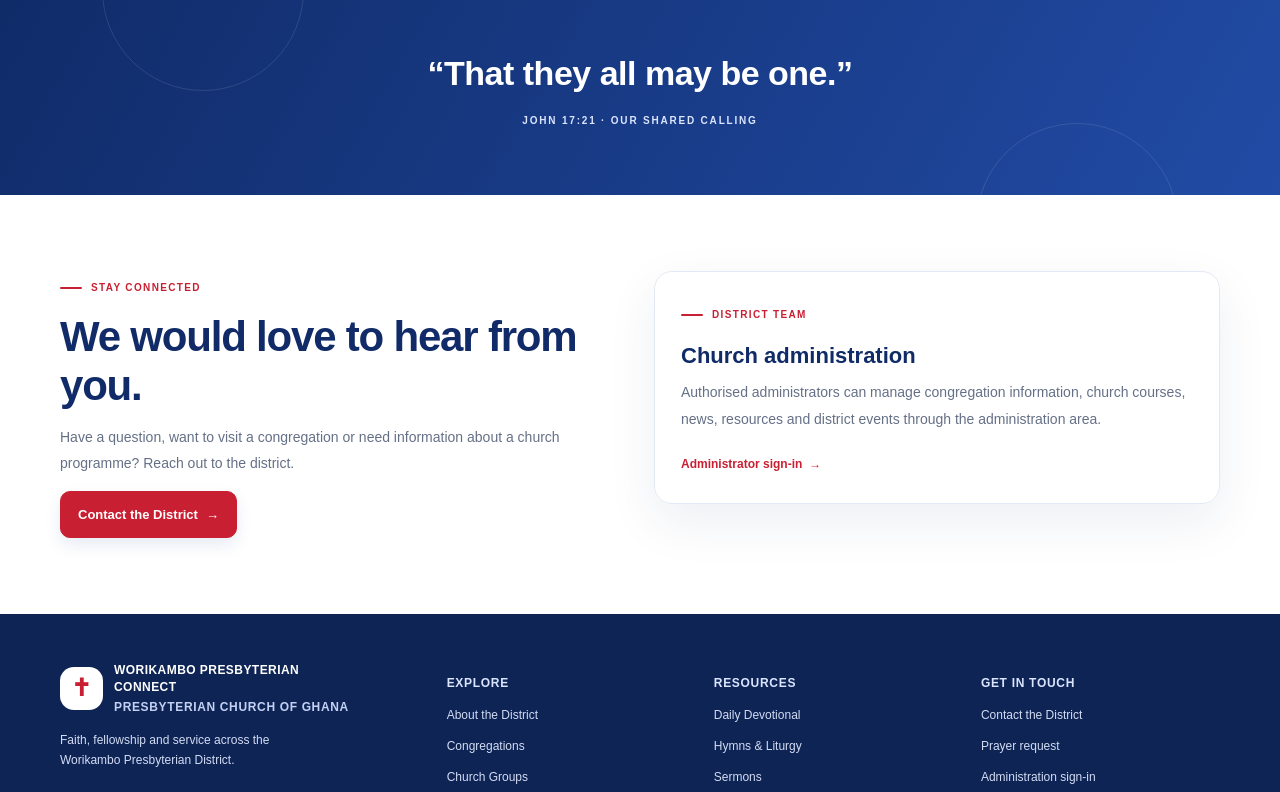
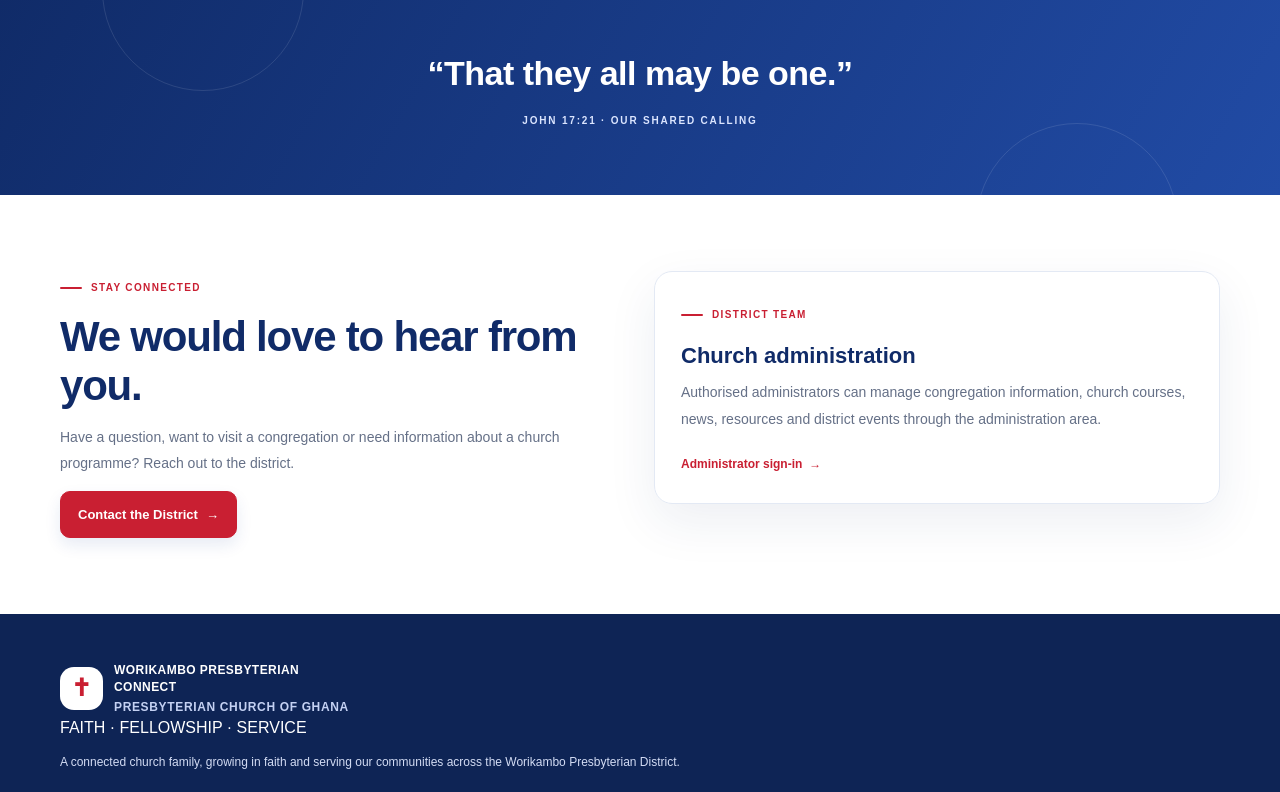
Before and after one commit to ernestayambilla73-netizen/worikambo-Presbyterian-connect, a Next.js app: page / in a window 1280 px wide. Shown: the part 2000-2792 px from the top of the page. Built offline with nearby package versions, Linux system fonts and the light colour scheme.

Commit message:
Elevate site-wide footer with polished church branding and navigation

```diff
--- a/app/layout.tsx
+++ b/app/layout.tsx
@@ -26,18 +26,24 @@ export default function RootLayout({ children }: Readonly<{ children: React.Reac
       <Brand />
       <nav className="nav-links" aria-label="Main navigation">
         {nav.map(([label, href]) => <a key={href} href={href}>{label}</a>)}
-        <a className="nav-cta" href="/contact">Plan a Visit</a>
+        <a className="nav-cta" href="/contact">Plan a Visit <span aria-hidden="true">↗</span></a>
       </nav>
     </div></header>
     {children}
-    <footer className="site-footer"><div className="container">
-      <div className="footer-grid">
-        <div><Brand/><p style={{marginTop:16,maxWidth:270}}>Faith, fellowship and service across the Worikambo Presbyterian District.</p></div>
-        <div><h3>Explore</h3><div className="footer-links"><a href="/about">About the District</a><a href="/congregations">Congregations</a><a href="/ministries">Church Groups</a><a href="/events">Events & Programmes</a></div></div>
-        <div><h3>Resources</h3><div className="footer-links"><a href="/devotional">Daily Devotional</a><a href="/hymns">Hymns & Liturgy</a><a href="/sermons">Sermons</a><a href="/news">Church News</a></div></div>
-        <div><h3>Get in touch</h3><div className="footer-links"><a href="/contact">Contact the District</a><a href="/contact#prayer">Prayer request</a><a href="/admin">Administration sign-in</a><a href="https://pcgonline.org/" target="_blank" rel="noreferrer">PCG official website ↗</a></div></div>
+    <footer className="site-footer">
+      <div className="footer-glow" aria-hidden="true" />
+      <div className="container footer-content">
+        <div className="footer-feature">
+          <div className="footer-brand-block"><Brand /><span className="footer-kicker">FAITH · FELLOWSHIP · SERVICE</span></div>
+          <p className="footer-mission">A connected church family, growing in faith and serving our communities across the Worikambo Presbyterian District.</p>
+          <a className="footer-contact-cta" href="/contact"><span className="footer-cta-icon">↗</span><span><strong>Connect with us</strong><small>We would love to hear from you</small></span></a>
+        </div>
+        <div className="footer-column"><span className="footer-heading">Discover</span><a href="/about">About the District</a><a href="/congregations">Our Congregations</a><a href="/ministries">Church Groups & Ministries</a><a href="/events">Events & Programmes</a></div>
+        <div className="footer-column"><span className="footer-heading">Faith resources</span><a href="/devotional">Daily Devotional</a><a href="/hymns">Hymns & Liturgy</a><a href="/sermons">Sermons & Messages</a><a href="/news">News & Announcements</a></div>
+        <div className="footer-column"><span className="footer-heading">Helpful links</span><a href="/contact">Contact the District</a><a href="/contact#prayer">Prayer requests</a><a href="/admin">Administrator sign-in</a><a href="https://pcgonline.org/" target="_blank" rel="noreferrer">Presbyterian Church of Ghana <span aria-hidden="true">↗</span></a></div>
+        <div className="footer-scripture"><span className="footer-cross" aria-hidden="true">✝</span><div><span className="footer-heading">Our shared calling</span><blockquote>“That they all may be one.”</blockquote><span className="footer-verse">JOHN 17:21</span></div></div>
+        <div className="footer-bottom"><span>© {new Date().getFullYear()} Worikambo Presbyterian Connect. All rights reserved.</span><span className="footer-bottom-right"><span className="footer-dot" /> Built for faith, community & connection <span className="footer-dot red" /></span></div>
       </div>
-      <div className="footer-bottom"><span>© {new Date().getFullYear()} Worikambo Presbyterian Connect</span><span>That They All May Be One · John 17:21</span></div>
-    </div></footer>
+    </footer>
   </body></html>;
 }
```
